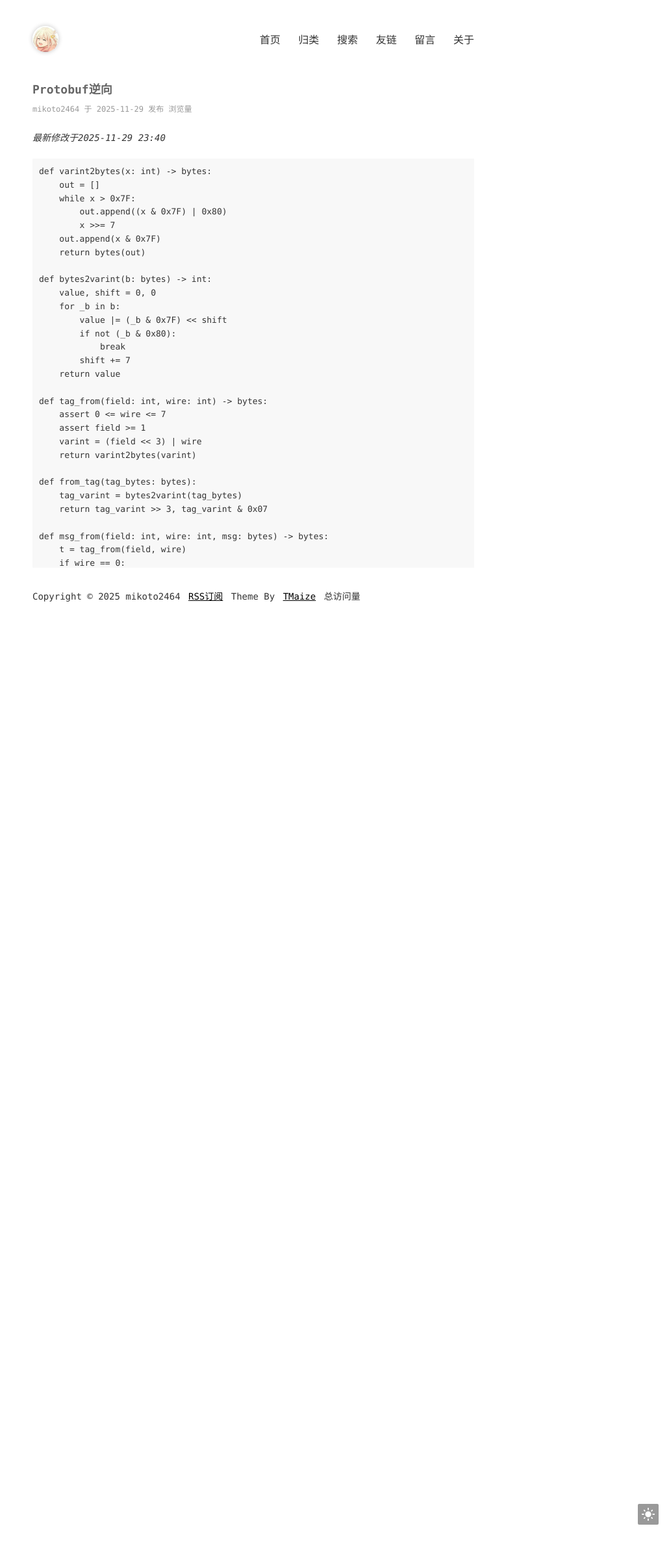
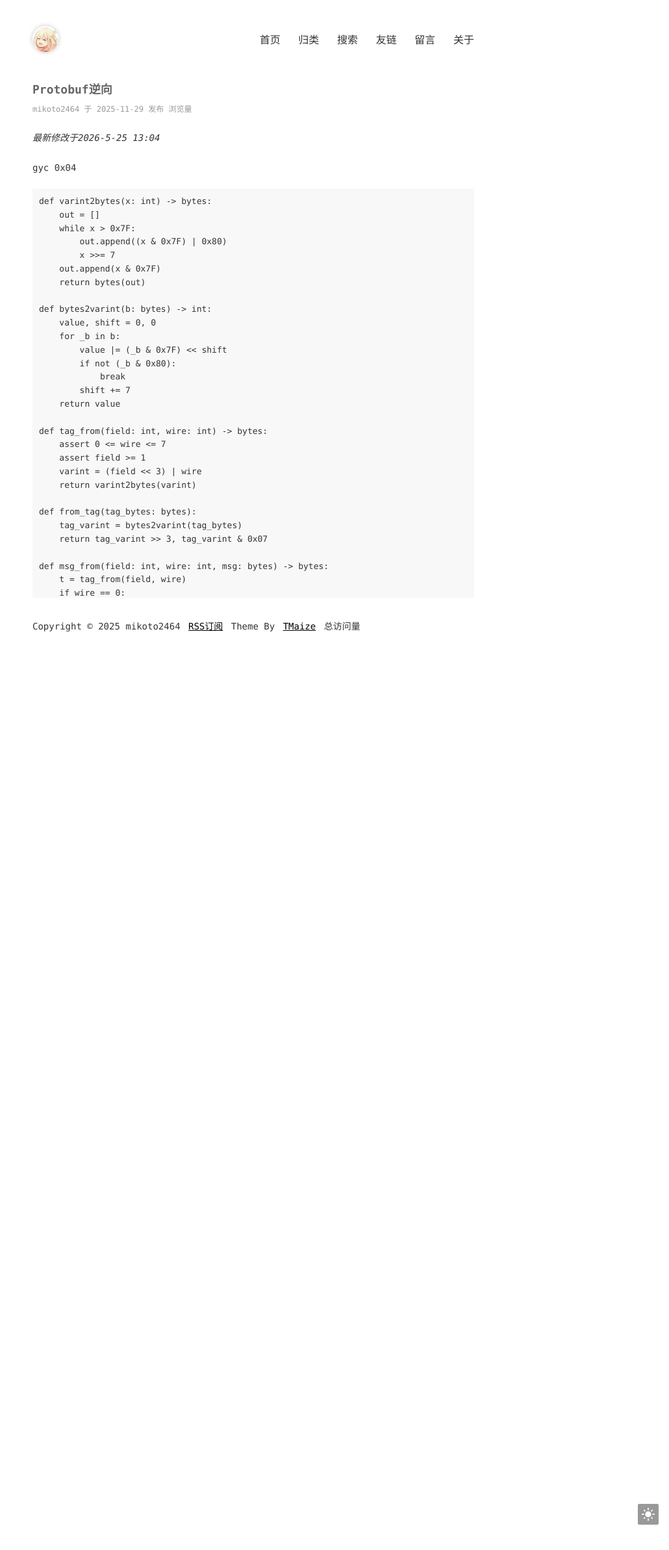
Before and after one commit to mikoto2464/mikoto2464.github.io, a Jekyll site: the page built from _posts/2025-11-29-Protobuf逆向.md, in a window 1280 px wide. Shown: the top 2386 px of the page at 65% size, without its empty margins (250-1280 px from the left). Built offline with Jekyll 4.4.1, drawn with Linux system fonts in a browser that asks for light colours; comment, search, counter and statistics services are not loaded.

Commit message:
Update last modified date and add section
Updated the last modified date and added a new section.

````diff
--- a/_posts/2025-11-29-Protobuf逆向.md
+++ b/_posts/2025-11-29-Protobuf逆向.md
@@ -4,8 +4,9 @@ title: Protobuf逆向
 categories: [ReverseEngineering, Python]
 extMath: False
 ---
-_最新修改于2025-11-29 23:40_
+_最新修改于2026-5-25 13:04_
 
+gyc 0x04
 ```
 def varint2bytes(x: int) -> bytes:
     out = []
````
